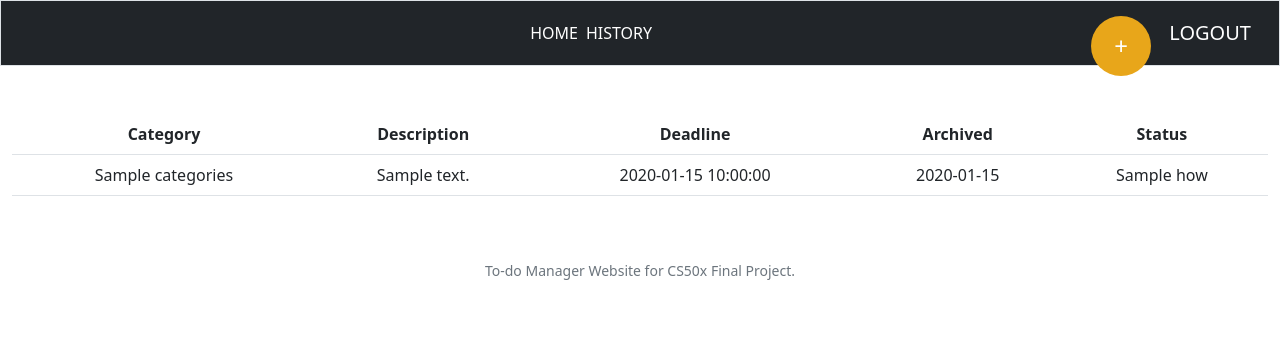
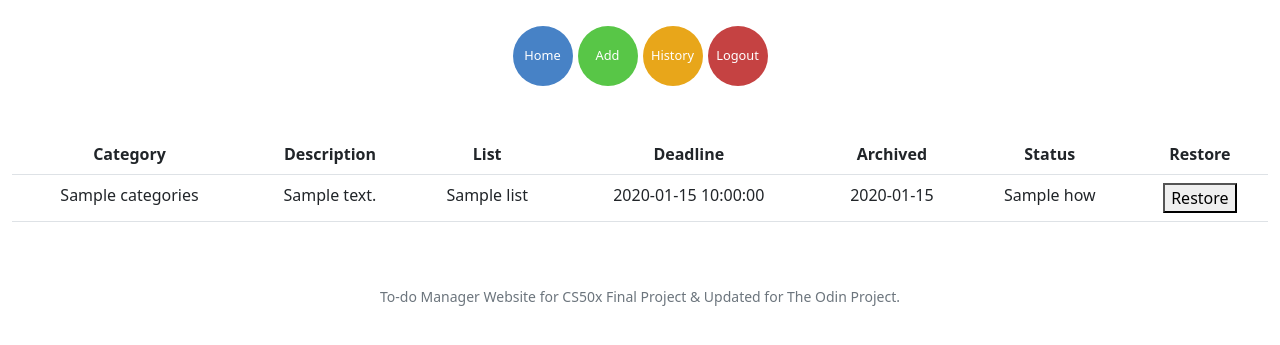
Before and after one commit to Benjamin-Albarzendji/CS50X-todo-manager, a Flask app: template templates/history.html in a window 1280 px wide. Shown: the top 345 px of the page. Run offline with Flask 2, Linux system fonts and the light colour scheme; a user stored in the database is signed in; the template is opened without the code that fills it: most values are stand-ins (such as "Sample title", 1, 10 or a date in 2020).

Commit message:
New navbar, restore capability added, buttons navigate via javascript, removed bootstrap

```diff
--- a/app.py
+++ b/app.py
@@ -130,7 +130,9 @@ def index():
     userid = session["user_id"]
 
     # queries SQL servr
-    usertodo = cursor.execute("SELECT * FROM todo WHERE id = ?", [userid])
+    usertodo = cursor.execute(
+        "SELECT * FROM todo WHERE id = ? ORDER BY date ASC", [userid]
+    )
     usertodo = usertodo.fetchall()
 
     # Renders the todo
@@ -143,7 +145,6 @@ def add():
 
     # POST Request
     if request.method == "POST":
-
 
         # Operationalises variables from form
         category = request.form.get("category")
@@ -203,10 +204,11 @@ def finish():
         # Variables from database
         categories = query[0]["categories"]
         date = query[0]["date"]
+        list = query[0]["list"]
         # Inserts into history database
         cursor.execute(
-            "INSERT INTO history (id, categories, description, date, dateefin, how) VALUES (?,?,?,?,?,?)",
-            [userid, categories, data, date, time, status],
+            "INSERT INTO history (id, categories, description, date, dateefin, how, list) VALUES (?,?,?,?,?,?,?)",
+            [userid, categories, data, date, time, status, list],
         )
         db.commit()
 
@@ -245,10 +247,11 @@ def delete():
 
         categories = query[0]["categories"]
         date = query[0]["date"]
+        list = query[0]["list"]
 
         cursor.execute(
-            "INSERT INTO history (id, categories, description, date, dateefin, how) VALUES (?,?,?,?,?,?)",
-            [userid, categories, data, date, time, status],
+            "INSERT INTO history (id, categories, description, date, dateefin, how, list) VALUES (?,?,?,?,?,?,?)",
+            [userid, categories, data, date, time, status, list],
         )
         db.commit()
 
@@ -268,10 +271,52 @@ def history():
 
     # Query SQL SERVER FOR HISTORY
     userid = session["user_id"]
-    data = cursor.execute("SELECT * FROM history WHERE id = ?", [userid])
+    data = cursor.execute(
+        "SELECT * FROM history WHERE id = ? ORDER BY date DESC", [userid]
+    )
     data = cursor.fetchall()
 
     return render_template("history.html", data=data)
+
+
+@app.route("/restore", methods=["POST"])
+@login_required
+def restore():
+
+    # POST Request
+    if request.method == "POST":
+
+        json = request.get_json()
+
+        data = json["description"]
+
+        # Initializes variables
+        userid = session["user_id"]
+
+        # SQL into history log
+        query = cursor.execute(
+            "SELECT * FROM history WHERE description = ? AND id = ?", [data, userid]
+        )
+        query = cursor.fetchall()
+
+        categories = query[0]["categories"]
+        date = query[0]["date"]
+        list = query[0]["list"]
+
+        cursor.execute(
+            "INSERT INTO todo (id, categories, description, date, list) VALUES (?,?,?,?,?)",
+            [userid, categories, data, date, list],
+        )
+        db.commit()
+
+        # SQL injection remove
+        cursor.execute(
+            "DELETE FROM history where id = ? AND description = ?", [userid, data]
+        )
+        db.commit()
+
+        # Redirects to homepage
+        return redirect("/history")
 
 
 @app.route("/logout")
--- a/static/script.js
+++ b/static/script.js
@@ -1,31 +1,54 @@
-addRemoveListeners();
-
-function createForm() {
-  const formDiv = document.createElement("div");
-  document.body.appendChild(formDiv);
-  formDiv.className = "popupContact";
-  formDiv.id = "formAdd";
-  formDiv.style.position = "absolute";
-  formDiv.style.top = "0%";
-  formDiv.innerHTML = ` <form action="/add" id="formadd" name="form" class="form" method="post">
-  <h4>Add To-do</h4>
-  <select form="formadd" name="category" required>
-      <option value="" disabled selected hidden>Category...</option>
-      <option value="Studies">Studies</option>
-      <option value="Academic">Academic</option>
-      <option value="Training">Training</option>
-      <option value="Professional">Professional</option>
-      <option value="Social">Social</option>
-      <option value="Shopping">Shopping</option>
-      <option value="Other">Other</option>
-  </select>
-  <input type="text" id="description" placeholder="Description" name="description" required />
-  <input id="project" name="project" placeholder="List" type="text" />
-  <input type="date" name="date" required />
-  <button type="submit">Add</button>
-</form>`;
+//HomeButton Nav button
+function homeButtonNav() {
+  window.location.href = "/";
 }
 
+//History Nav button
+function historyButtonNav() {
+  window.location.href = "/history";
+}
+
+//Logout Nav button
+function logoutButtonNav() {
+  window.location.href = "/logout";
+}
+
+//Register Nav button
+function registerButtonNav() {
+  window.location.href = "/register";
+}
+
+//Login Nav button
+function loginButtonNav() {
+  window.location.href = "/login";
+}
+
+//Restore listeners SELF CALLING
+(function restoreListeners() {
+  const restoreButtons = document.querySelectorAll("#restore");
+  restoreButtons.forEach((button) => {
+    button.addEventListener("click", restore);
+  });
+})();
+
+//Restore function
+function restore(e) {
+  //Data to be JSON-serialized
+  let data = {
+    description: e.target.value,
+  };
+
+  //If Finish Button is clicked
+  fetch("/restore", {
+    method: "POST",
+    headers: { "content-type": "application/json" },
+    body: JSON.stringify(data),
+  });
+
+  deleteCard(e);
+}
+
+//Shows the form
 function showForm() {
   createForm();
   const formContainer = document.getElementById("formAdd");
@@ -34,6 +57,7 @@ function showForm() {
   window.addEventListener("click", windowOnClick);
 }
 
+//Function to remove form if clicked outside of it
 function windowOnClick(e) {
   if (e.target === document.getElementById("formAdd")) {
     const formContainer = document.getElementById("formAdd");
@@ -43,10 +67,9 @@ function windowOnClick(e) {
   }
 }
 
-//Function for the buttons in the cards
-function addRemoveListeners() {
-  const buttons = document.querySelectorAll("button");
-
+//Function for the buttons in the cards, SELF CALLING
+(function addRemoveListeners() {
+  const buttons = document.querySelectorAll(".removeAdd");
   buttons.forEach((button) => {
     if (button.id === "fin" || button.id === "del") {
       button.addEventListener("click", (e) => {
@@ -58,7 +81,7 @@ function addRemoveListeners() {
       });
     }
   });
-}
+})();
 
 //Functionality for the Add or Remove JSON
 function addRemoveJSON(e) {
@@ -87,3 +110,31 @@ function addRemoveJSON(e) {
 function deleteCard(e) {
   e.target.parentNode.parentNode.remove();
 }
+
+//Creates pop up form
+function createForm() {
+  const formDiv = document.createElement("div");
+  document.body.appendChild(formDiv);
+  formDiv.className = "popupContact";
+  formDiv.id = "formAdd";
+  formDiv.style.position = "absolute";
+  formDiv.style.top = "0%";
+  formDiv.innerHTML = ` <form action="/add" id="formadd" name="form" class="form" method="post">
+  <h4>Add To-do</h4>
+  <select form="formadd" name="category" required>
+      <option value="" disabled selected hidden>Category...</option>
+      <option value="Academic">Academic</option>
+      <option value="Health">Health</option>
+      <option value="Professional">Professional</option>
+      <option value="Shopping">Shopping</option>
+      <option value="Social">Social</option>
+      <option value="Studies">Studies</option>
+      <option value="Training">Training</option>
+      <option value="Other">Other</option>
+  </select>
+  <input type="text" id="description" placeholder="Description" name="description" required />
+  <input id="project" name="project" placeholder="List" type="text" />
+  <input type="date" name="date" required />
+  <button type="submit">Add</button>
+</form>`;
+}
--- a/static/styles.css
+++ b/static/styles.css
@@ -2,34 +2,48 @@ body {
   background-color: white;
 }
 
-tr {
-  background-color: #ffffff;
+nav{
+  margin-top: 2%;
+  display: flex;
+  justify-content: center;
+  gap: 5px;
 }
 
-li {
-  margin: 4px;
-}
-
-#add {
-  position: absolute;
-  right: 10%;
-  top: 23%;
+nav button{
   width: 60px;
   height: 60px;
   border-radius: 100%;
-  font-size: 1.5rem;
   color: white;
   background-color: rgb(232, 166, 26);
   border: none;
   transition: 0.5s;
+  font-size: 0.8rem;
+
 }
 
-#add:hover {
+#add {
+  background-color: rgb(88, 198, 71);
+}
+
+#home {
+  background-color: rgb(71, 130, 198);
+}
+
+#logout {
+  background-color: rgb(197, 66, 66);
+}
+
+#register{
+  background-color: rgb(127, 123, 108);
+}
+
+
+nav button:hover {
   transition: 0.5s;
   background-color: rgba(232, 167, 26, 0.801);
 }
 
-#add:active {
+nav button:active {
   transform: scale(0.9);
 }
 
@@ -74,7 +88,7 @@ li {
 .cardContainer .card .colorBar {
   position: relative;
   width: 150%;
-  height: 10%;
+  height: 20%;
   top: 100%;
   left: -20%;
   right: 0;
@@ -100,11 +114,15 @@ li {
 }
 
 .cardContainer .card.Studies .colorBar {
-  background-color: rgb(219, 68, 37);
+  background-color: rgb(246, 186, 57);
 }
 
 .cardContainer .card.Shopping .colorBar {
   background-color: rgb(219, 37, 134);
+}
+
+.cardContainer .card.Health .colorBar {
+  background-color: rgb(234, 23, 23);
 }
 
 .card:hover {
@@ -147,18 +165,6 @@ li {
   transform: scale(0.9);
 }
 
-.fs-11:hover {
-  transform: scale(1.1);
-}
-.nav {
-  text-align: center;
-  margin: 0 auto;
-}
-
-.nav-item:hover {
-  transform: scale(1.05);
-}
-
 .popupContact {
   opacity: 0;
   display: flex;
--- a/templates/history.html
+++ b/templates/history.html
@@ -10,9 +10,11 @@
         <tr>
             <th>Category</th>
             <th>Description</th>
+            <th>List</th>
             <th>Deadline</th>
             <th>Archived</th>
             <th>Status</th>
+            <th>Restore</th>
         </tr>
         <tbody>
             {% for key in data %}
@@ -24,6 +26,9 @@
                     {{ key.description }}
                 </td>
                 <td>
+                    {{ key.list }}
+                </td>
+                <td>
                     {{ key.date }}
                 </td>
                 <td>
@@ -31,6 +36,9 @@
                 </td>
                 <td>
                     {{ key.how }}
+                </td>
+                <td >
+                    <button id="restore" value="{{key.description}}">Restore</button>
                 </td>
 
             </tr>
--- a/templates/index.html
+++ b/templates/index.html
@@ -18,8 +18,8 @@ Main
                     <p>{{key.description}}</p>
                 </div>
                 <div class="buttons">
-                    <button id="fin" value="{{key.description}}">✓</button>
-                    <button id="del" value="{{key.description}}">X</button>
+                    <button id="fin" value="{{key.description}}" class = "removeAdd">✓</button>
+                    <button id="del" value="{{key.description}}" class ="removeAdd">X</button>
                 </div>
             </div>
         </div>
--- a/templates/layout.html
+++ b/templates/layout.html
@@ -22,22 +22,20 @@
 
     </head>
     <body>
-        <nav class="navbar navbar-light bg-faded justify-content-between flex-nowrap flex-row border bg-dark">
-            <div class="container-fluid">
-                <ul class="nav navbar-nav flex-row float-right" >
+        <nav>
                     {% if session["user_id"] %}
-                     <li class="nav-item"><a class="nav-link pr-3 text-white"href="/">HOME</a></li>
-                     <button id="add" onclick="showForm()">+</button>
-                    <li class="nav-item"><a class="nav-link text-white pr-3" href="/history">HISTORY</a></li>
-                </ul>
-                <a href="/logout" class="navbar-brand float-left text-white fs-11 text-center">LOGOUT</a>
+                    <button id="home" onclick = "homeButtonNav()">Home</button>
+                     <button id="add" onclick="showForm()">Add</button>
+                     <button id="history" onclick = "historyButtonNav()">History</button>
+                     <button id="logout" onclick = "logoutButtonNav()">Logout</button>
+
 
                 {% else %}
-                <li class="nav-item"><a class="nav-link pr-3 text-white" href="/login">LOGIN</a></li>
-                <li class="nav-item"><a class="nav-link pr-3 text-white " href="/register">REGISTER</a></li>
+                <button id="login" onclick = "loginButtonNav()">Login</button>
+                <button id="register" onclick = "registerButtonNav()">Register</button>
 
                 {% endif %}
-            </div>
+
         </nav>
 
         {% if get_flashed_messages() %}
@@ -53,7 +51,7 @@
         </main>
 
         <footer class="mb-5 small text-center text-muted">
-            To-do Manager Website for CS50x Final Project.
+            To-do Manager Website for CS50x Final Project & Updated for The Odin Project.
         </footer>
 
     </body>
```
Also changed, not shown: todo.db, 2 other files.
